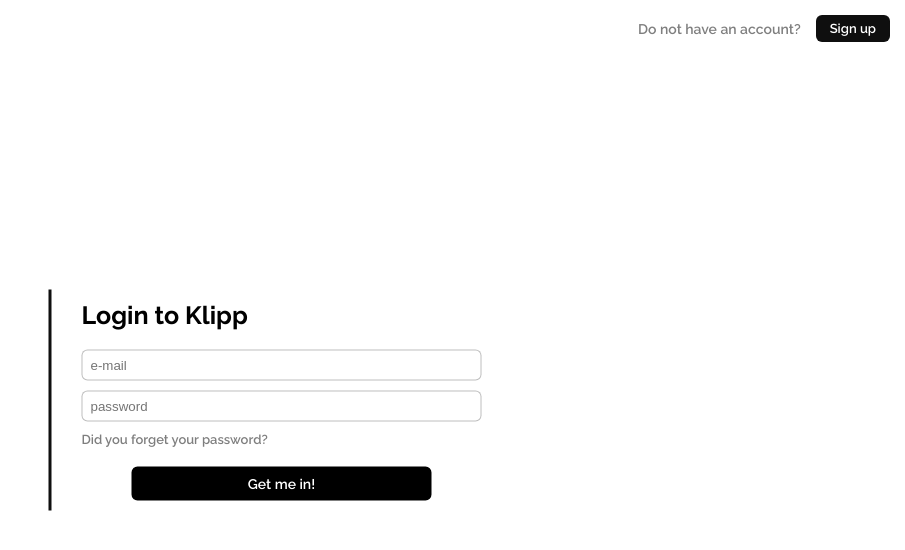
After one commit to arscslvt/klipp, a PHP site: page /login.html in a window 1280 px wide. The commit adds this page. Shown: the top 550 px of the page, without its empty margins (375-1280 px from the left). Run offline with PHP 8.4, Linux system fonts and the light colour scheme; some libraries are stand-ins or nearby versions.

Commit message:
update 1.1

```diff
--- /dev/null
+++ b/login.css
@@ -0,0 +1,175 @@
+@import url('https://fonts.googleapis.com/css2?family=Raleway:wght@300;400;500;600;700;800&display=swap');
+
+*{
+    margin: 0;
+    padding: 0;
+}
+
+body{
+    animation: fade 0.5s ease;
+}
+
+.register{
+    display: grid;
+    gap: 15px;
+    grid-template-columns: auto auto;
+    position: fixed;
+    top: 15px;
+    right: 15px;
+    align-items: center;
+    user-select: none;
+}
+
+.register span{
+    font: 600 14px 'Raleway';
+    opacity: 0.5;
+}
+
+.register button{
+    border: none;
+    border-radius: 6px;
+    outline: none;
+    padding: 6px 14px;
+
+    background-color: #0f0f0f;
+    color: #fff;
+
+    font: 600 13px 'Raleway';
+
+    cursor: pointer;
+
+    transition: 0.12s ease;
+}
+.register button:hover{
+    background-color: #d6d6d6;
+    color: #0f0f0f;
+}
+
+.active{
+    display: flex;
+}
+.disabled{
+    display: none;
+}
+
+.login{
+    width: 400px;
+    /* display: none; */
+    flex-direction: column;
+
+    position: absolute;
+    top: 50%;
+    left: 50%;
+    transform: translate(-50%, -50%);
+
+    border-left: 3px solid #0f0f0f;
+
+    padding: 10px 0px 10px 30px;
+
+    animation: fade 0.4s ease;
+}
+
+.login span{
+    font: 700 25px 'Raleway';
+}
+
+.login div{
+    margin-top: 20px;
+    margin-bottom: 20px;
+    display: grid;
+    gap: 10px;
+}
+
+.login div input{
+    outline: none;
+    border: 1px solid #00000041;
+    border-radius: 6px;
+    padding: 7px 8px;
+}
+.login div input:focus{
+    border: 1px solid #000000b2;
+}
+
+.login div span{
+    font: 600 13px 'Raleway';
+    opacity: 0.5;
+    user-select: none;
+    cursor: pointer;
+}
+.login div span:hover{
+    opacity: 0.8;
+}
+
+.login button{
+    border: 2px solid #000;
+    outline: none;
+    border-radius: 6px;
+
+    margin-left: 50px;
+    margin-right: 50px;
+    padding: 7px 0px;
+
+    background-color: #000;
+    color: #fff;
+
+    font: 600 14px 'Raleway';
+
+    cursor: pointer;
+
+    transition: 0.1s ease;
+}
+
+.login button:hover{
+    background-color: #fff;
+    color: #000;
+}
+
+@media (prefers-color-scheme: dark) {
+    body{
+        background: #0f0f0f;
+        color: #ffffff;
+    }
+
+    .register button{
+        background-color: #242424;
+    }
+
+    .login{
+        border-left: 2px solid #fff;
+    }
+
+    .login div input{
+        background-color: #242424;
+        color: #fff;
+    }
+
+    .login button{
+        background-color: #242424;
+        color: #fff;
+        border: 2px solid #242424;
+    }
+    .login button:hover{
+        background: #0f0f0f;
+        color: #fff;
+        border: 2px solid #fff;
+    }
+}
+
+@media only screen and (max-width: 600px) {
+
+    .login{
+        width: 280px;
+        border: none;
+        padding: 10px 10px;
+    }
+
+}
+
+@keyframes fade{
+    from{
+        opacity: 0;
+    }
+    to{
+        opacity: 1;
+    }
+}
--- /dev/null
+++ b/login.html
@@ -0,0 +1,40 @@
+<!DOCTYPE html>
+<html lang="en">
+<head>
+    <meta charset="UTF-8">
+    <meta http-equiv="X-UA-Compatible" content="IE=edge">
+    <meta name="viewport" content="width=device-width, initial-scale=1.0">
+    <link rel="stylesheet" href="login.css">
+    <link rel="shortcut icon" href="assets/logo.png" type="image/x-icon">
+    <title>Login to Klipp</title>
+</head>
+<body>
+    <div class="register">
+        <span>Do not have an account?</span><button id="signUp">Sign up</button>
+    </div>
+
+    <div class="active login" id="loginPage">
+        <span>Login to Klipp</span>
+        <div>
+            <input type="email" name="email" id="logemail" placeholder="e-mail">
+            <input type="password" name="password" id="logpassword" placeholder="password">
+            <span>Did you forget your password?</span>
+        </div>
+        <button id="loginBt">Get me in!</button>
+    </div>
+    <div class="login disabled" id="signupPage">
+        <span>Sign up to Klipp</span>
+        <div>
+            <input type="email" name="email" id="remail" placeholder="Type an e-mail">
+            <input type="password" name="password" id="rpassword" placeholder="Choose your password">
+        </div>
+        <button id="signBt">Sign up</button>
+    </div>
+
+    <script src="https://www.gstatic.com/firebasejs/8.2.6/firebase-app.js"></script>
+    <script src="https://www.gstatic.com/firebasejs/8.2.6/firebase-auth.js"></script>
+    <script src="firebaseConfig.js"></script>
+
+    <script src="login.js"></script>
+</body>
+</html>
--- /dev/null
+++ b/login.js
@@ -0,0 +1,17 @@
+const signUp = document.getElementById("signUp")
+const loginP = document.getElementById("loginPage");
+const signP = document.getElementById("signupPage");
+
+signUp.addEventListener("click", function(){
+    if (loginP.style.display == 'none'){
+        loginP.style.display = 'flex'
+        signP.style.display = 'none'
+
+        signUp.innerHTML = "Sign up"
+    }else{
+        loginP.style.display = 'none'
+        signP.style.display = 'flex'
+        signUp.innerHTML = "Login"
+
+    }
+})
```
Also changed, not shown: firebaseConfig.js (+0 -56 lines), index.html (+5 -4 lines), script.js (+56 -0 lines), style.css (+21 -3 lines).
